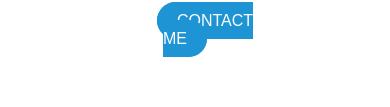
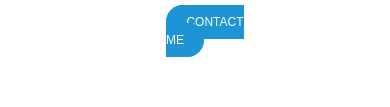
Before and after one commit to ERivas-786/Personal-Site, a plain HTML site: page index.html in a window 390 px wide. Shown: the part 2871-2978 px from the top of the page. Drawn offline with Linux system fonts and the light colour scheme.

Commit message:
Update btn size
Update btn font size to 0.75rem on screens 400px and smaller

```diff
--- a/styles.css
+++ b/styles.css
@@ -249,3 +249,10 @@ width: 50%;
     padding-top: 5%;
   }
 }
+
+@media(max-width: 400px){
+  .btn{
+    font-size: 0.75rem;
+  }
+
+}
```
